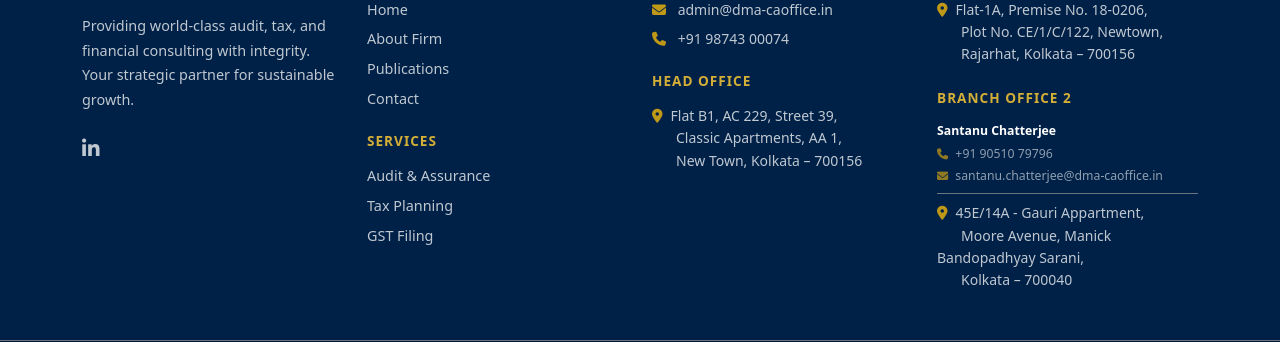
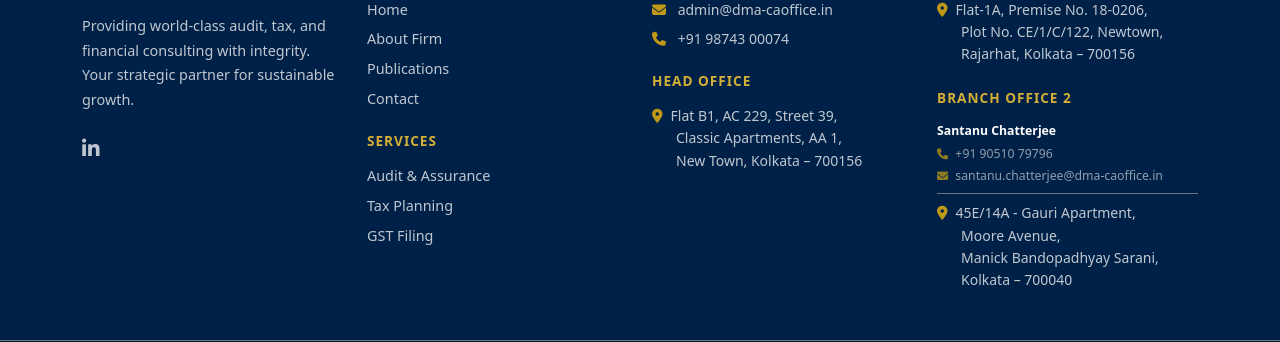
Before and after one commit to Manohar-2905/CAwebsite1, a React (Create React App) app in the folder frontend/: page / in a window 1280 px wide. Shown: the part 2958-3300 px from the top of the page. Built offline with nearby package versions, Linux system fonts and the light colour scheme; no server answers.

Commit message:
Fix footer address text, layout, and typos

```diff
--- a/frontend/src/components/Footer.js
+++ b/frontend/src/components/Footer.js
@@ -100,7 +100,7 @@ const Footer = () => {
             </p>
 
             <h6 className="mb-3 fw-bold text-uppercase" style={{ fontSize: "0.85rem", letterSpacing: "1px", color: "#D4AF37" }}>Branch Office 2</h6>
-            <p className="mb-0 small">
+            <div className="mb-0 small">
               <div className="mb-2 pb-2 border-bottom border-secondary">
                  <div className="fw-bold text-white small opacity-90 mb-1">Santanu Chatterjee</div>
                  <div className="opacity-75 small">
@@ -124,11 +124,12 @@ const Footer = () => {
                 style={{ lineHeight: '1.6' }}
               >
                 <i className="fas fa-map-marker-alt me-2 text-warning"></i>
-                45E/14A - Gauri Appartment,<br/>
-                <span className="ms-4">Moore Avenue, Manick Bandopadhyay Sarani,</span><br/>
+                45E/14A - Gauri Apartment,<br/>
+                <span className="ms-4">Moore Avenue,</span><br/>
+                <span className="ms-4">Manick Bandopadhyay Sarani,</span><br/>
                 <span className="ms-4">Kolkata – 700040</span>
               </a>
-            </p>
+            </div>
           </Col>
         </Row>
       </Container>
--- a/frontend/src/pages/Contact.js
+++ b/frontend/src/pages/Contact.js
@@ -153,7 +153,7 @@ const Contact = () => {
                                                 <a href="mailto:santanu.chatterjee@dma-caoffice.in" className="text-decoration-none text-muted">
                                                     <i className="fas fa-envelope me-2 text-warning small"></i> santanu.chatterjee@dma-caoffice.in
                                                 </a><br />
-                                                45E/14A - Gauri Appartment, Moore Avenue,<br />
+                                                45E/14A - Gauri Apartment, Moore Avenue,<br />
                                                 Manick Bandopadhyay Sarani, Kolkata – 700040
                                             </div>
                                         </div>
```
